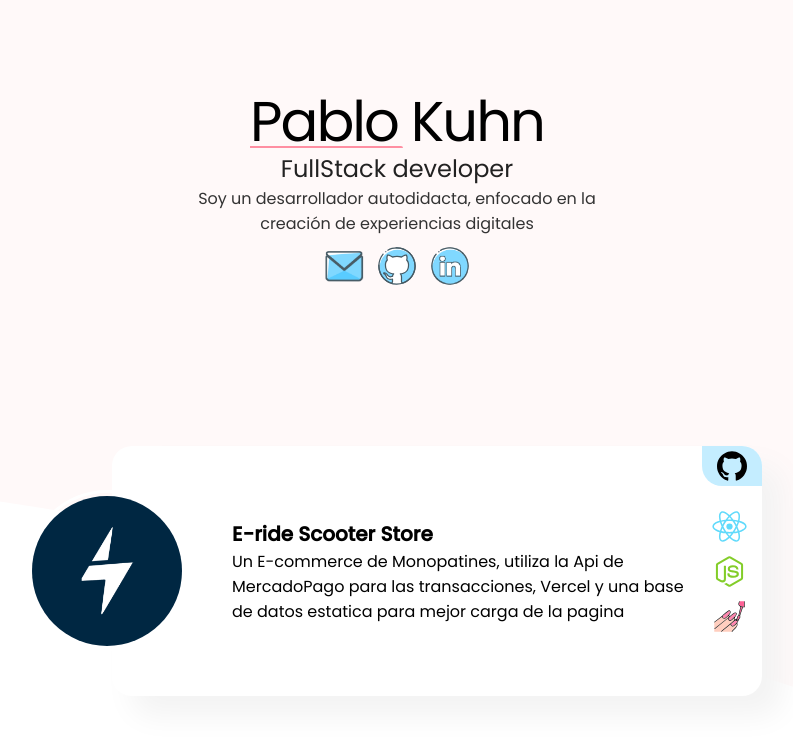
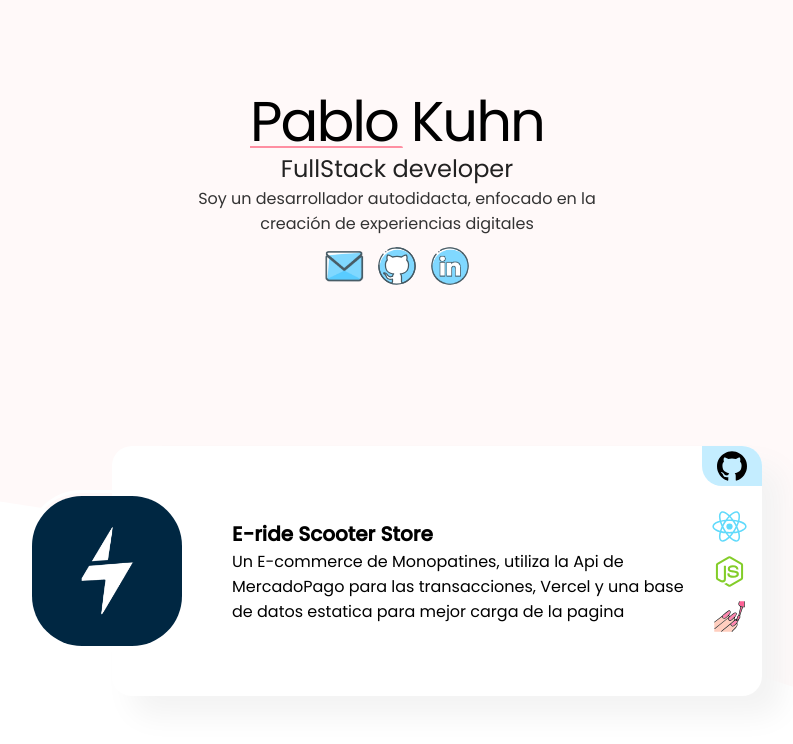
Before and after one commit to pa-ku/portfolio, a React (Vite) app: page / in a window 1280 px wide. Shown: the top 744 px of the page, without its empty margins (243-1036 px from the left). Built offline with nearby package versions, Linux system fonts and the light colour scheme; a web font is replaced by a local one.

Commit message:
better animation in proyects

```diff
--- a/src/components/ProyectTemplate.jsx
+++ b/src/components/ProyectTemplate.jsx
@@ -31,7 +31,7 @@ const Wrapper = styled.div`
 const LogoContainer = styled.a`
   width: 150px;
   height: 150px;
-  border-radius: 50%;
+  border-radius: 50px;
   background-color: #002742;
   position: absolute;
   transition: 400ms;
@@ -88,9 +88,10 @@ const MainImage = styled.img`
   height: 100%;
   object-fit: cover;
   opacity: 0;
+  z-index: 2;
   position: absolute;
   transition: 400ms;
-  border-radius: 50%;
+  border-radius: 50px;
   object-position: top;
   pointer-events: none;
 `;
```
